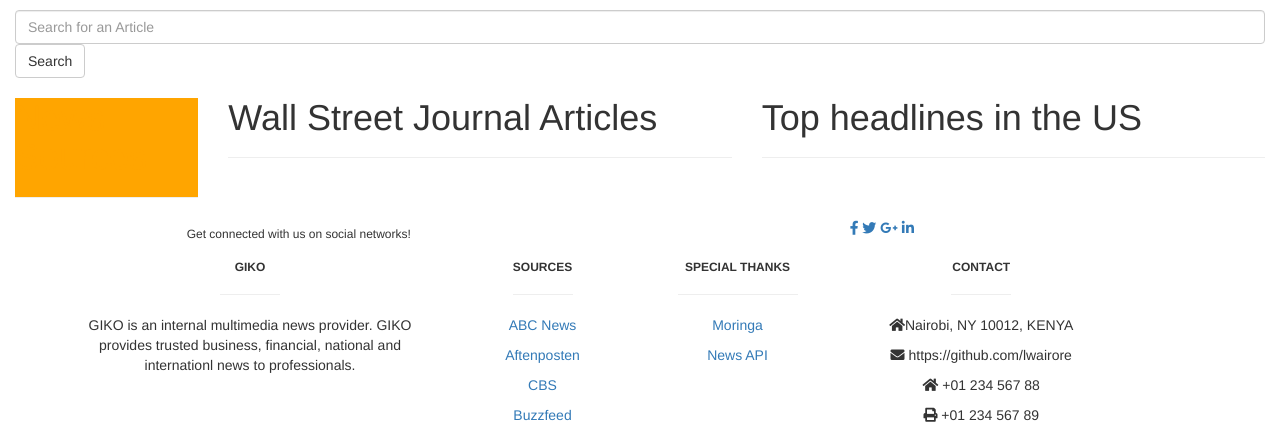
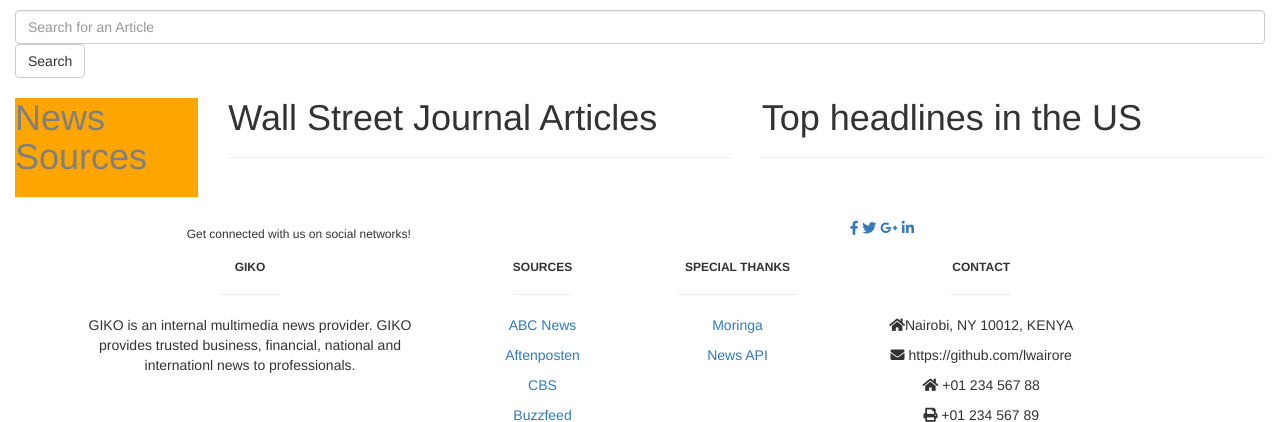
Before and after one commit to JOSEPHONYANGO/News-API, a Flask app: template app/templates/index.html in a window 1280 px wide. Shown: the part 80-502 px from the top of the page. Run offline with Flask 2, Linux system fonts and the light colour scheme; the template is opened without the code that fills it, so the values that code supplies are empty; some libraries are stand-ins or nearby versions.

Commit message:
new-color

```diff
--- a/app/templates/index.html
+++ b/app/templates/index.html
@@ -11,7 +11,7 @@
         <div class="container col-md-2 mb-12">
             <div class="sidebar-sticky">
                 <nav class="d-none d-md-block sidebar" style="background-color: orange">
-                    <h1 class="text-muted" style="color:orange;">News Sources</h1>
+                    <h1 class="text-muted" style="color:gray;">News Sources</h1>
                     <hr>
                     {{ macro.displayOtherNews(news_items) }}
                 </nav>
```
